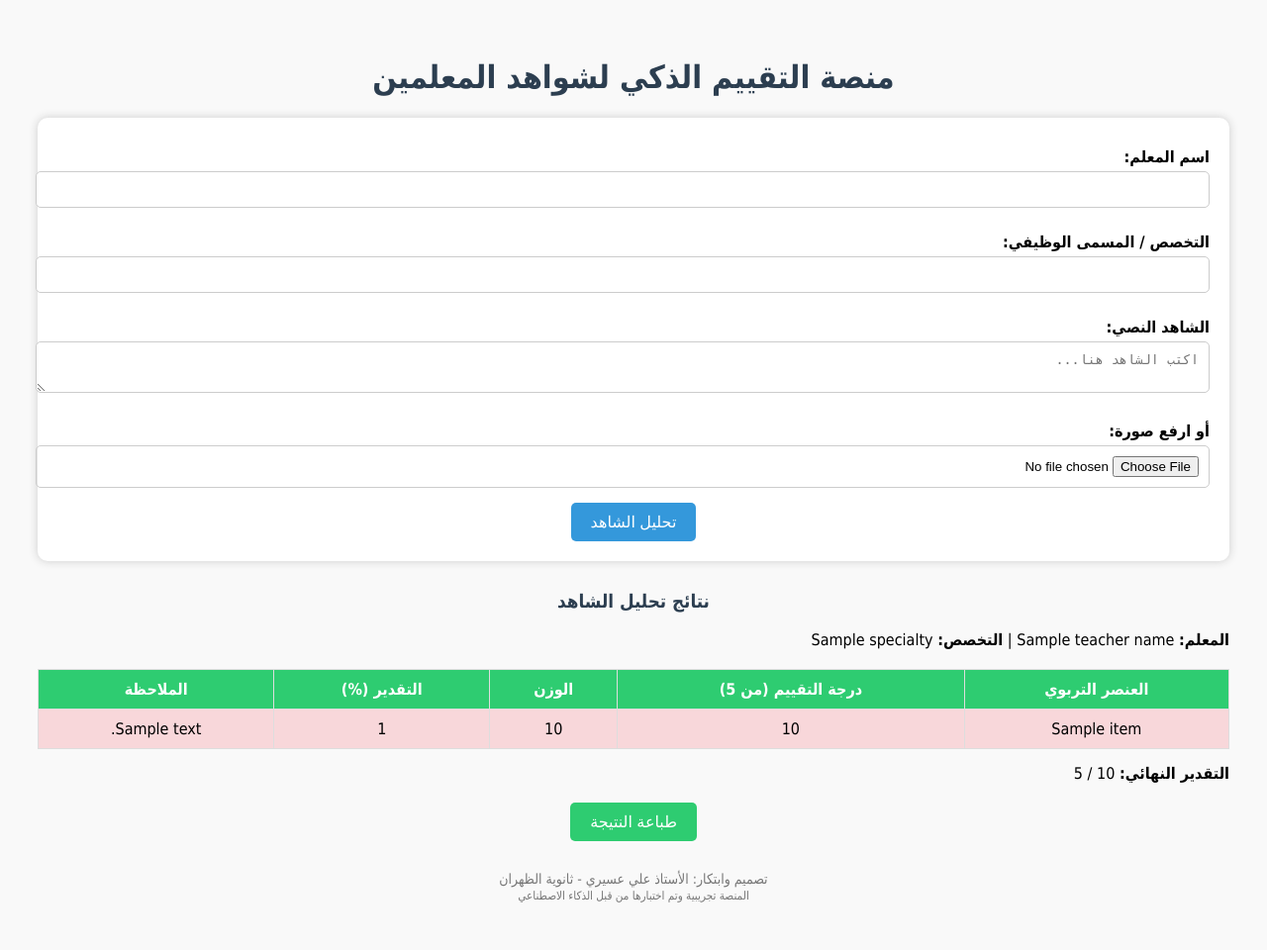
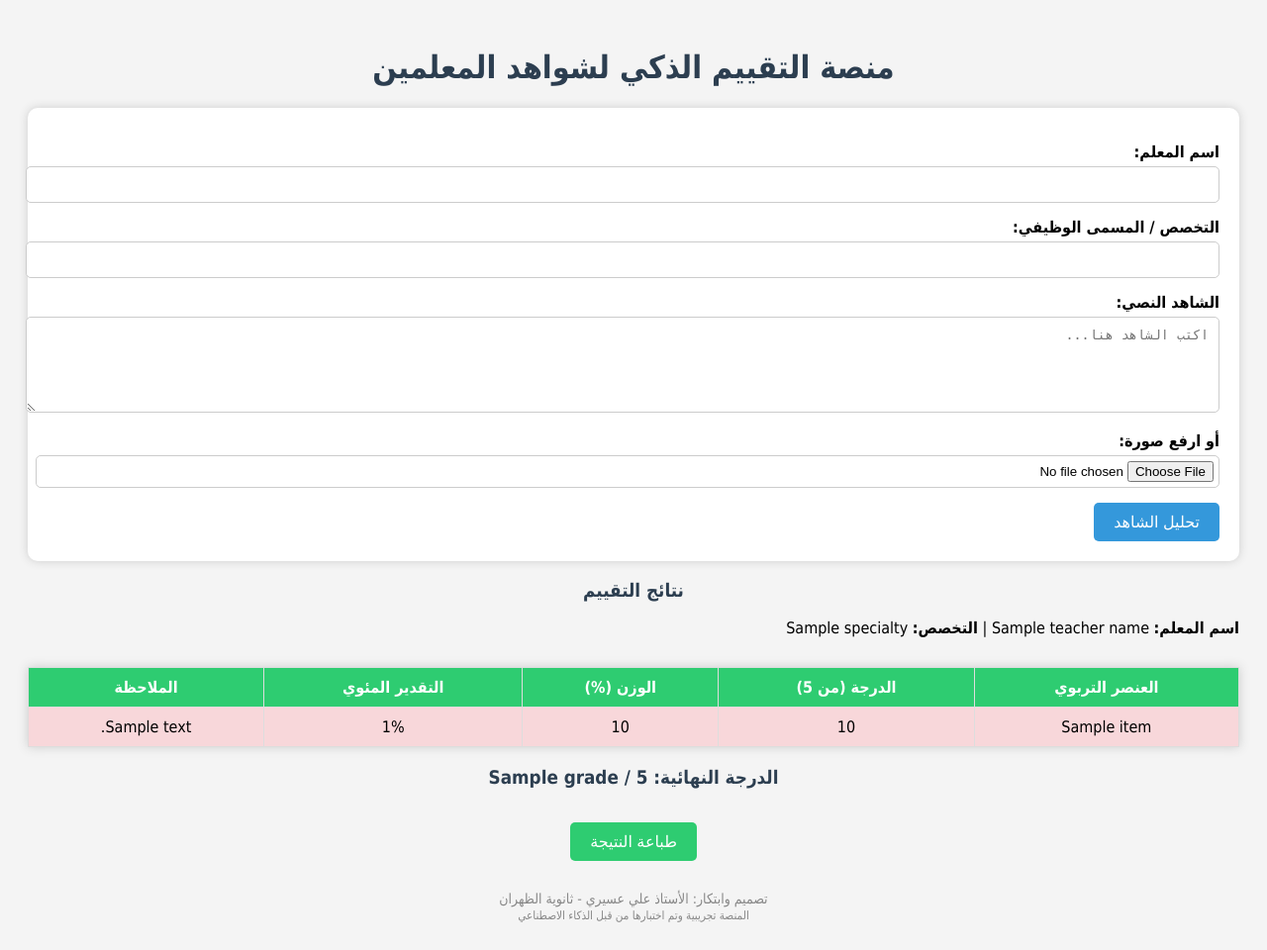
Before and after one commit to aliasiriiii/smart-ai, a Flask app: template templates/index.html in a window 1280 px wide. Shown: the whole page at 99% size. Before the commit the page ends 912 px from the top, so only its background shows below. Run offline with Flask 3, Linux system fonts and the light colour scheme; the template is opened without the code that fills it: most values are stand-ins (such as "Sample title", 1, 10 or a date in 2020).

Commit message:
Update index.html

```diff
--- a/templates/index.html
+++ b/templates/index.html
@@ -4,21 +4,23 @@
     <meta charset="UTF-8">
     <title>منصة التقييم الذكي لشواهد المعلمين</title>
     <style>
-        body { font-family: 'Tahoma', sans-serif; background: #f9f9f9; padding: 30px; }
-        h1, h3 { color: #2c3e50; text-align: center; }
-        form { background: #ffffff; padding: 20px; border-radius: 10px; margin-bottom: 30px; box-shadow: 0 0 10px #ccc; }
-        label { font-weight: bold; display: block; margin: 10px 0 5px; }
-        textarea, input[type=text], input[type=file] { width: 100%; padding: 10px; margin-bottom: 15px; border-radius: 5px; border: 1px solid #ccc; }
-        button { background-color: #3498db; color: white; padding: 10px 20px; border: none; border-radius: 5px; font-size: 16px; cursor: pointer; }
-        table { width: 100%; border-collapse: collapse; background: #fff; margin-top: 20px; font-size: 16px; }
-        th, td { border: 1px solid #ddd; padding: 10px; text-align: center; }
-        th { background-color: #2ecc71; color: white; }
-        .footer { margin-top: 30px; text-align: center; font-size: 14px; color: #777; }
-        .print-btn { margin-top: 20px; text-align: center; }
+        body { font-family: 'Tahoma', sans-serif; background: #f4f4f4; padding: 20px; }
+        h1, h3 { text-align: center; color: #2c3e50; }
+        form { background: white; padding: 20px; border-radius: 10px; box-shadow: 0 0 10px #ccc; }
+        label { display: block; margin-top: 15px; font-weight: bold; }
+        input, textarea { width: 100%; padding: 10px; margin-top: 5px; border: 1px solid #ccc; border-radius: 5px; }
+        input[type="file"] { padding: 5px; }
+        button { margin-top: 15px; padding: 10px 20px; background: #3498db; color: white; border: none; border-radius: 5px; font-size: 16px; cursor: pointer; }
+        table { width: 100%; margin-top: 30px; border-collapse: collapse; background: white; box-shadow: 0 0 10px #ccc; }
+        th, td { padding: 10px; text-align: center; border: 1px solid #ddd; }
+        th { background: #2ecc71; color: white; }
+        .print-btn { text-align: center; margin-top: 20px; }
         .print-btn button { background-color: #2ecc71; }
+        .footer { margin-top: 30px; text-align: center; color: #888; font-size: 14px; }
     </style>
 </head>
 <body>
+
 <h1>منصة التقييم الذكي لشواهد المعلمين</h1>
 
 <form method="POST" enctype="multipart/form-data">
@@ -29,40 +31,38 @@
     <input type="text" name="specialty" required>
 
     <label for="shahid">الشاهد النصي:</label>
-        <textarea name="shahid" placeholder="اكتب الشاهد هنا..."></textarea>
+    <textarea name="shahid" rows="5" placeholder="اكتب الشاهد هنا..."></textarea>
 
     <label for="image">أو ارفع صورة:</label>
     <input type="file" name="image">
 
-        <div style="text-align:center;">
     <button type="submit">تحليل الشاهد</button>
-        </div>
 </form>
 
-    {% if gpt_table %}
-        <h3>نتائج تحليل الشاهد</h3>
-        <p><strong>المعلم:</strong> {{ teacher_name }} | <strong>التخصص:</strong> {{ specialty }}</p>
+{% if result %}
+    <h3>نتائج التقييم</h3>
+    <p><strong>اسم المعلم:</strong> {{ teacher_name }} | <strong>التخصص:</strong> {{ specialty }}</p>
 
     <table>
         <tr>
             <th>العنصر التربوي</th>
-                <th>درجة التقييم (من 5)</th>
-                <th>الوزن</th>
-                <th>التقدير (%)</th>
+            <th>الدرجة (من 5)</th>
+            <th>الوزن (%)</th>
+            <th>التقدير المئوي</th>
             <th>الملاحظة</th>
         </tr>
-            {% for row in gpt_table %}
+        {% for row in result %}
         <tr style="background-color: {% if row.score == 5 %}#d4edda{% elif row.score == 3 %}#fff3cd{% else %}#f8d7da{% endif %};">
             <td>{{ row.item }}</td>
             <td>{{ row.score }}</td>
             <td>{{ row.weight }}</td>
-                <td>{{ row.percent }}</td>
+            <td>{{ row.percent }}%</td>
             <td>{{ row.note }}</td>
         </tr>
         {% endfor %}
     </table>
 
-        <div style="margin-top: 15px;"><strong>التقدير النهائي:</strong> {{ final_score }} / 5</div>
+    <h3 style="text-align:center; margin-top:20px;">الدرجة النهائية: {{ grade }} / 5</h3>
 
     <div class="print-btn">
         <button onclick="window.print()">طباعة النتيجة</button>
@@ -73,5 +73,6 @@
     تصميم وابتكار: الأستاذ علي عسيري - ثانوية الظهران<br>
     <small>المنصة تجريبية وتم اختبارها من قبل الذكاء الاصطناعي</small>
 </div>
+
 </body>
 </html>
```
Lines whose indentation alone changed are shown as unchanged.
